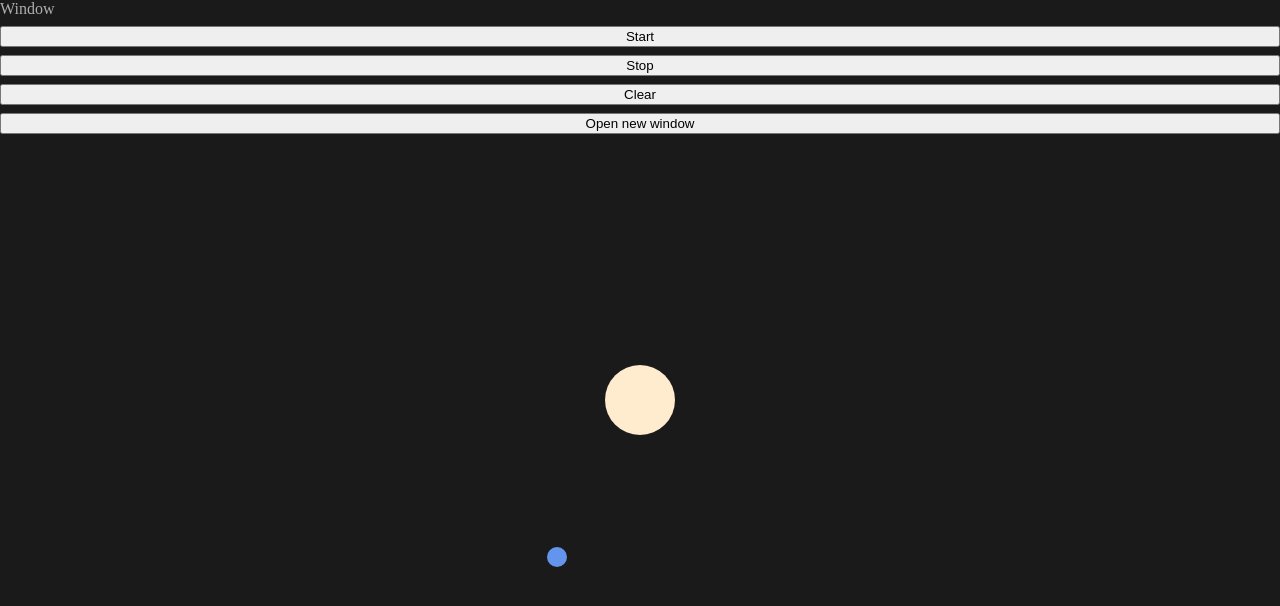
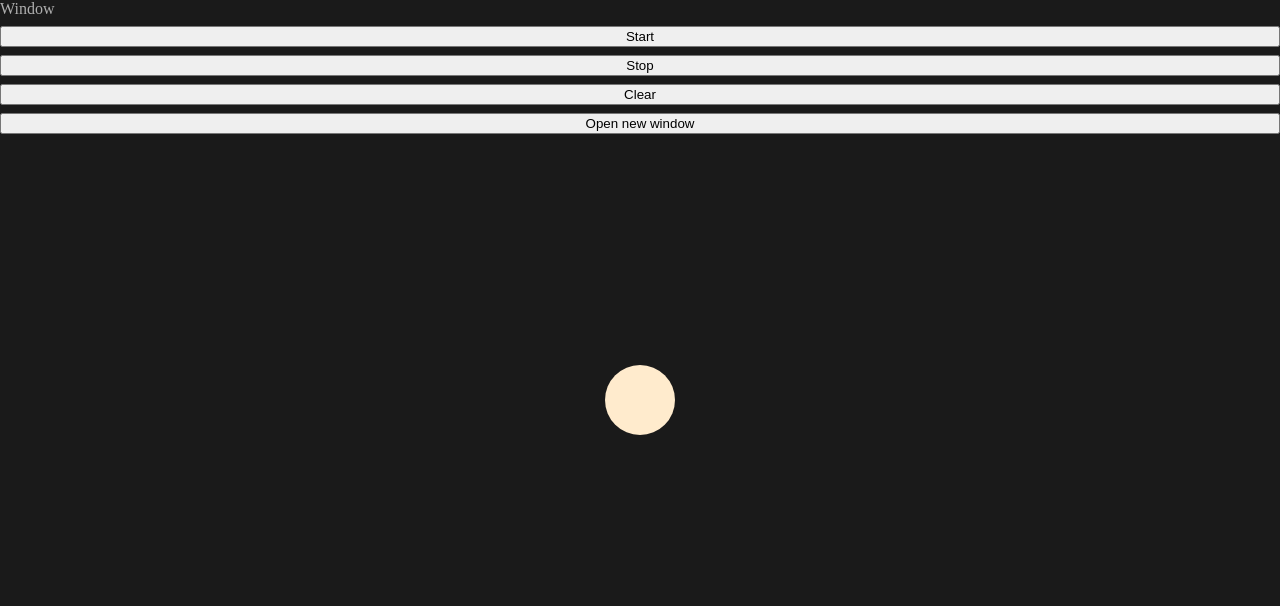
Before and after one commit to glowlh/broadcast-windows, a React (Vite) app: page / in a window 1280 px wide. Shown: the top 606 px of the page. Built offline with nearby package versions, Linux system fonts and the light colour scheme.

Commit message:
feat: add storage listener

```diff
--- a/src/App.tsx
+++ b/src/App.tsx
@@ -4,6 +4,7 @@ import { WindowObserver } from './WindowObserver';
 import { Path as IPath } from "./types.ts";
 import {Path} from "./Path";
 const wo = new WindowObserver();
+let p: Path;
 
 function App() {
   const [portalPosition, setPortalPosition] = useState<DOMRect>(null);
@@ -14,27 +15,56 @@ function App() {
     window.open('/', `window ${self.crypto.randomUUID()}`, 'width=600,height=400');
   }
 
+  const handleUpdateStorage = (event) => {
+    console.log('storage');
+    if (event && event.newValue) {
+      const parsed = JSON.parse(event.newValue);
+      console.dir({
+        windowParams: parsed[wo.id],
+        anotherWindowParams: parsed[wo.getAnotherWindowParamsFromStore()?.id],
+      });
+
+      p.update({
+        windowParams: parsed[wo.id],
+        anotherWindowParams: parsed[wo.getAnotherWindowParamsFromStore()?.id],
+      });
+      updatePath();
+    }
+  };
+
+  useEffect(() => {
+    // TODO: listen for another window
+    window.addEventListener('storage', handleUpdateStorage, true);
+
+    return () => window.removeEventListener('storage', handleUpdateStorage);
+  }, []);
+
+  const updatePath = () => {
+    const to = p.getIntersectionPoint();
+    const from = {
+      x: portalPosition?.x,
+      y: portalPosition?.y,
+    };
+
+    setPath({
+      from,
+      to,
+    });
+  };
+
   useEffect(() => {
     if (portalRef?.current) {
       const position: DOMRect = portalRef.current.getBoundingClientRect();
       setPortalPosition(position);
 
-      const nextPath = new Path({
+      p = new Path({
         portalPosition: position,
         windowParams: wo.getWindowParamsFromStore(),
         anotherWindowParams: wo.getAnotherWindowParamsFromStore(),
         isMain: wo.isMain(),
       });
-      const to = nextPath.getIntersectionPoint();
-      const from = {
-        x: position.x,
-        y: position.y,
-      };
 
-      setPath({
-        from,
-        to,
-      });
+      updatePath();
     }
   }, []);
 
@@ -46,10 +76,13 @@ function App() {
       <button onClick={() => wo.clear()}>Clear</button>
       <button onClick={handleOpenNewWindow}>Open new window</button>
 
-      <Particle
-        from={{ x: path?.from?.x, y: path?.from?.y }}
-        to={{ x: path?.to?.x, y: path?.to?.y }}
-      />
+      {
+        wo.isMain() ? <Particle
+          from={{ x: path?.from?.x, y: path?.from?.y }}
+          to={{ x: path?.to?.x, y: path?.to?.y }}
+        /> : null
+      }
+
       <PortalBox ref={portalRef} />
     </Box>
   );
--- a/src/Path/Path.ts
+++ b/src/Path/Path.ts
@@ -89,4 +89,17 @@ export class Path {
       y: y + this._window.y,
     };
   }
+
+  update(props: {
+    windowParams: WindowParams | null,
+    anotherWindowParams: WindowParams | null,
+  }) {
+    const {
+      windowParams,
+      anotherWindowParams,
+    } = props;
+
+    this._window = windowParams;
+    this._anotherWindow = anotherWindowParams;
+  }
 }
--- a/src/WindowObserver/WindowObserver.ts
+++ b/src/WindowObserver/WindowObserver.ts
@@ -24,6 +24,7 @@ export class WindowObserver {
 
     localStorage.setItem(STORAGE_WINDOWS_COUNT_NAME, this._count);
 
+    // TODO: add event for updating storage
     window.addEventListener('beforeunload', () => {
       this._count = localStorage.getItem(STORAGE_WINDOWS_COUNT_NAME) || 0;
       this._count = this._count - 1 < 0 ? 0 : this._count - 1;
@@ -83,6 +84,7 @@ export class WindowObserver {
       y: window.screenTop,
       width: window.innerWidth,
       height: window.innerHeight,
+      id: this.id,
     };
   }
 
@@ -131,7 +133,7 @@ export class WindowObserver {
     return anotherWindowParams;
   }
 
-  isMain() {
+  isMain(): boolean {
     const parsedStoredParams = this._getParsedWindowParams();
 
     if (!parsedStoredParams) {
--- a/src/styles.ts
+++ b/src/styles.ts
@@ -30,6 +30,7 @@ export const PortalBox = styled.div`
 
 
 export const animationMoving = (from: AnimationParams, to: AnimationParams) => {
+  console.log(to);
   const animation = keyframes`
     0% {
         left: ${from.x || 0}px;
--- a/src/types.ts
+++ b/src/types.ts
@@ -13,4 +13,5 @@ export interface WindowParams {
   y: number;
   width: number;
   height: number;
+  id: string;
 }
```
